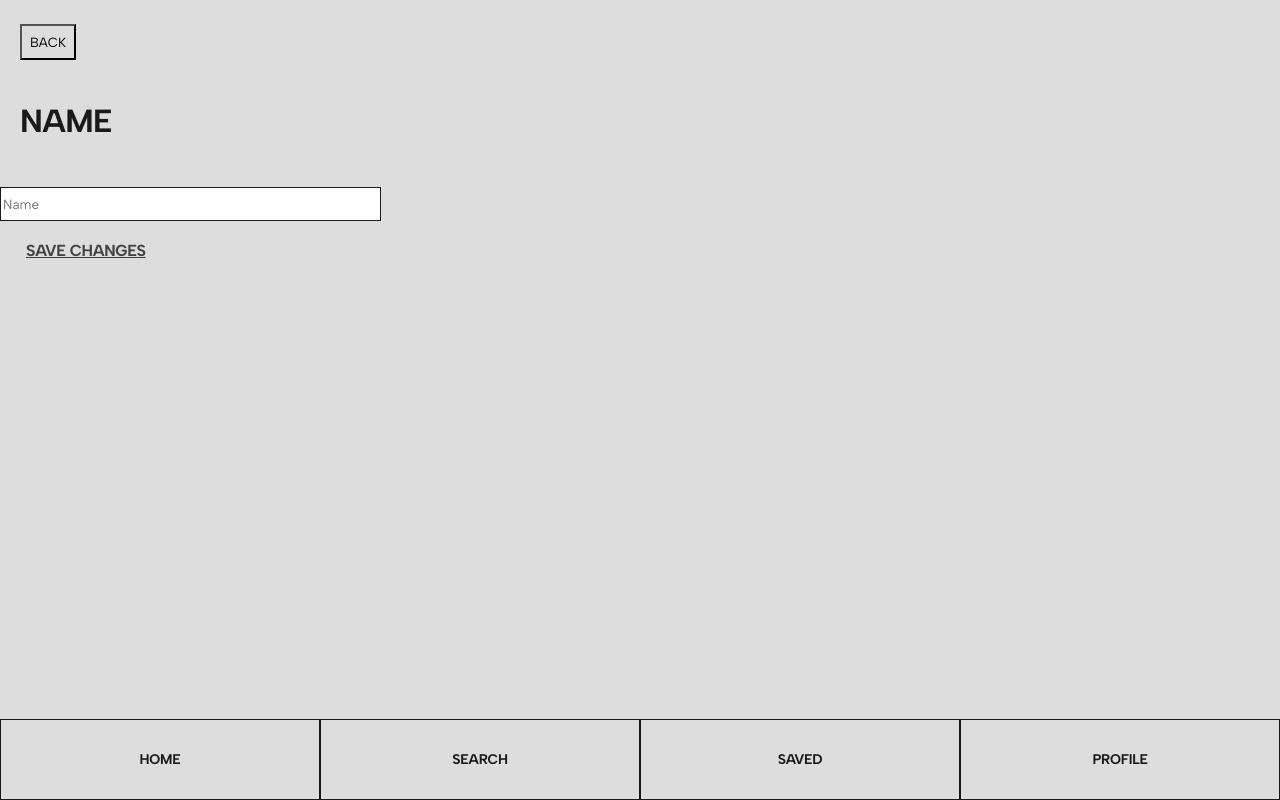
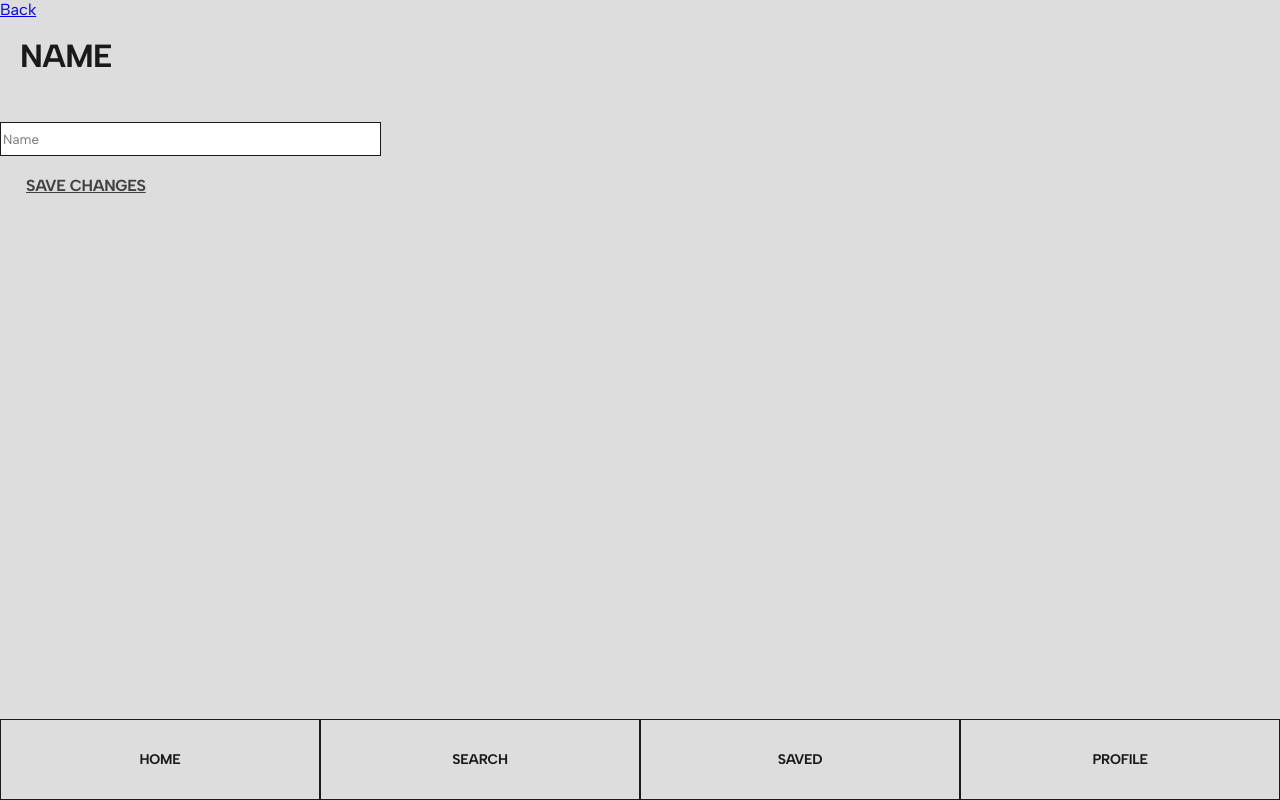
Before and after one commit to valentin-verin/Ecoal, a React (Create React App) app in the folder client/: page /changename in a window 1280 px wide. Built offline with nearby package versions, Linux system fonts and the light colour scheme.

Commit message:
Ajout ChangeName

```diff
--- a/client/src/changename/changename.js
+++ b/client/src/changename/changename.js
@@ -1,28 +1,33 @@
 import styles from './changename.module.css'
-
+import { Link } from 'react-router-dom';
 function Changename() {
     return (
         <div className="login">
-            <button className={styles.back}>
+            {/* <button className={styles.back}>
                 BACK
-            </button>
-            <h1 className={styles.title}>NAME</h1>
+            </button> */}
+            <div className={styles.padding}>
+                <Link to="/" className={styles.backButton}>Back</Link>
+                <h1 className={styles.title}>NAME</h1>
+            </div>
+
             <form>
-                <div >
+
                     <input
                         type="text"
                         id="Name"
                         name="Name"
-                        placeholder ="Name"
+                        placeholder="Name"
                         className={styles.username}
                     />
-                </div>
-                <input
+
+                <button
                     type="submit"
                     value="Save Changes"
                     className={styles.button}
-                />
+                >SAVE CHANGES</button>
             </form>
+
         </div>
     )
 }
```
